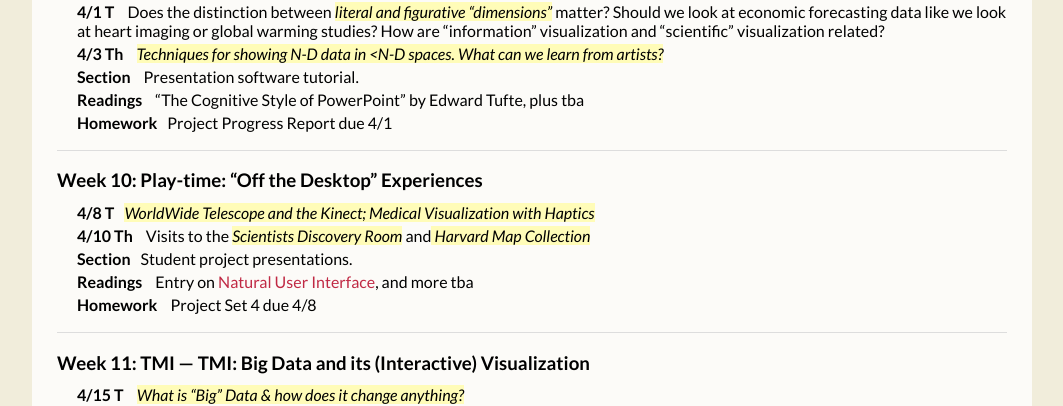
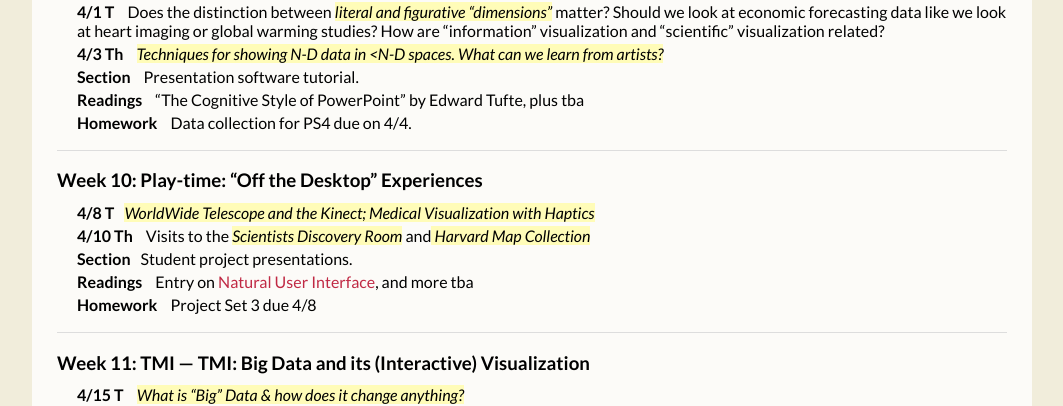
Before and after one commit to emr19/emr19.github.io, a Jekyll site: the page built from schedule/index.html, in a window 1280 px wide and 900 px high, scrolled down 1836 px. Shown: the part 147-553 px from the top of the window, without its empty margins (108-1171 px from the left). Built offline with Jekyll 4.4.1, drawn with Linux system fonts in a browser that asks for light colours; Markdown is read by kramdown in place of the engine named in the settings.

Commit message:
dates messed up--fix

```diff
--- a/schedule/index.html
+++ b/schedule/index.html
@@ -245,8 +245,7 @@ beaed
     <li><span class="leader">Readings</span> <span class="c3">&ldquo;The
       Cognitive Style of PowerPoint&rdquo; by Edward Tufte, plus tba</span></li>
 
-    <li><span class="leader">Homework</span>Project
-      Progress Report due 4/1</li>
+    <li><span class="leader">Homework</span> Data collection for PS4 due on 4/4.</li>
   </ul>
 </div>
 
@@ -269,7 +268,7 @@ beaed
         "http://en.wikipedia.org/wiki/Natural_user_interface">Natural User
         Interface</a></span><span class="c3">, and more tba</span></li>
 
-    <li><span class="leader">Homework</span> <span class="c3 c12">Project Set 4
+    <li><span class="leader">Homework</span> <span class="c3 c12">Project Set 3
       due 4/8</span></li>
   </ul>
 </div>
```
